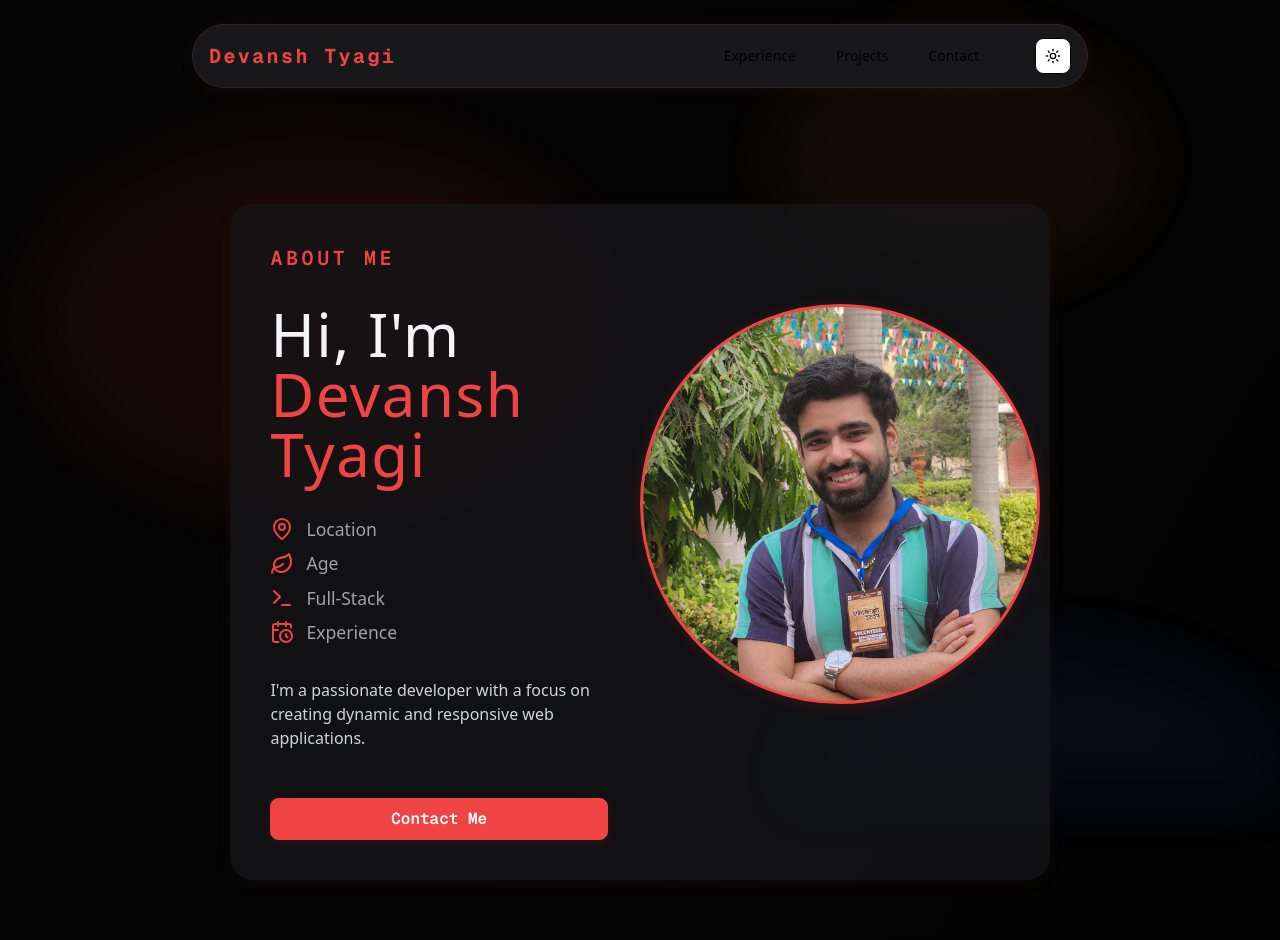
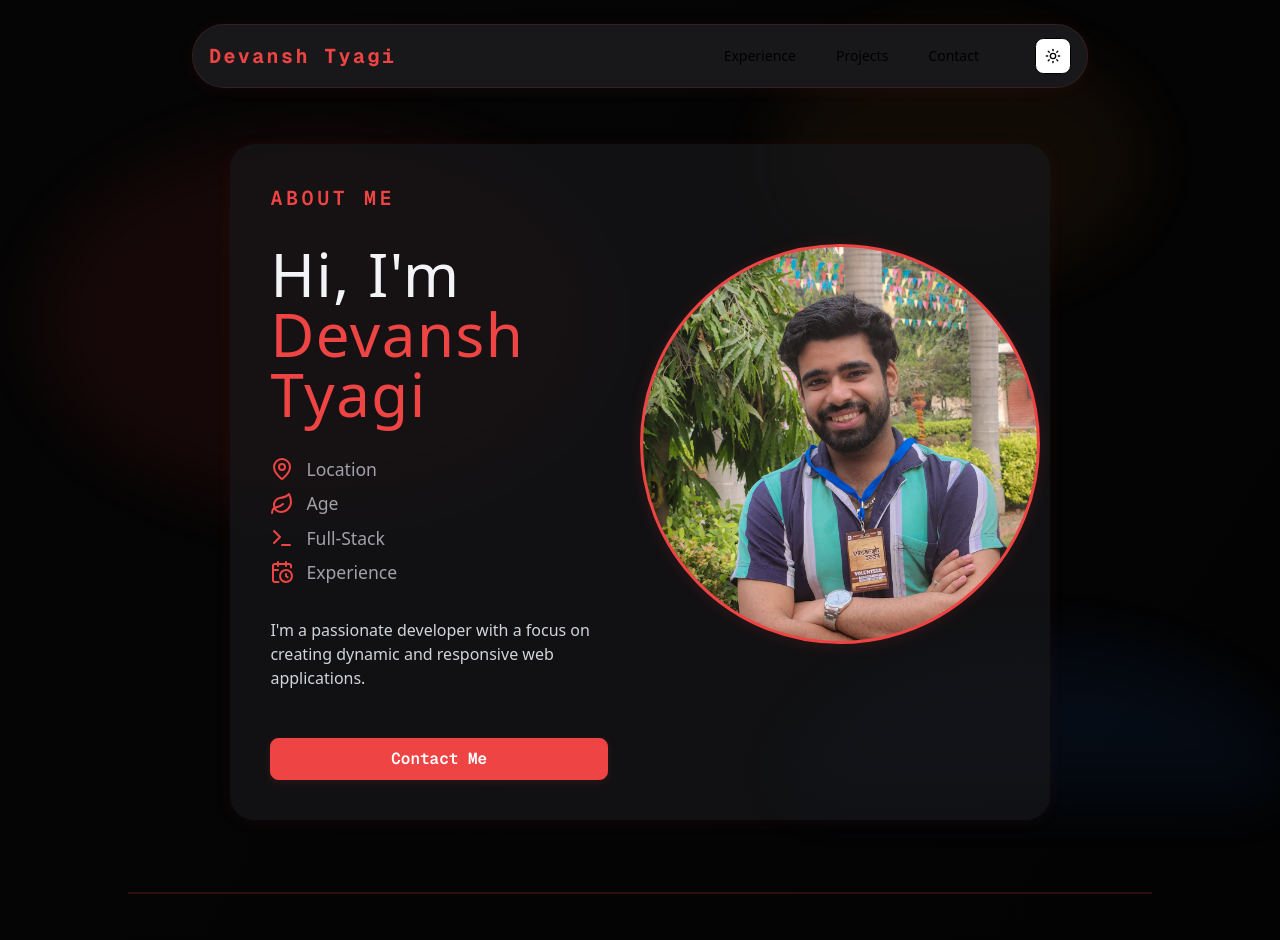
Before and after one commit to devanshtyagi26/My-Portfolio, a Next.js app: page / in a window 1280 px wide. Shown: the top 940 px of the page. Built offline with nearby package versions, Linux system fonts and the light colour scheme.

Commit message:
Fixed top margin

```diff
--- a/src/app/page.js
+++ b/src/app/page.js
@@ -9,16 +9,27 @@ const ACCENT_COLOR = "#EF4444";
 const FONT_FAMILY_FIRA =
   "var(--font-geist-mono), 'Geist Mono', 'Fira Mono', 'Menlo', monospace";
 
+const hrStyle = {
+  border: "none",
+  borderTop: `2px solid ${ACCENT_COLOR}`,
+  opacity: 0.18,
+  margin: "1rem 0",
+  width: "100%",
+};
+
 export default function Home() {
   return (
-    <div className="flex flex-col justify-center items-center gap-14 mt-35 w-[80%] relative">
+    <div className="flex flex-col justify-center items-center gap-14 mt-20 w-[80%] relative">
       <AboutMe />
+      <hr style={hrStyle} />
       <div className="grid grid-cols-1 gap-8 w-[80%]">
         <Experience />
       </div>
+      <hr style={hrStyle} />
       <div className="grid grid-cols-1 gap-8 w-[80%]">
         <CurrentTech />
       </div>
+      <hr style={hrStyle} />
       <div className="grid grid-cols-1 gap-8 w-[80%]">
         <p
           className="text-xl font-semibold mb-5 font-geist-mono uppercase tracking-widest"
@@ -34,6 +45,7 @@ export default function Home() {
           <ProjectCard key={project.id} project={project} />
         ))}
       </div>
+      <hr style={hrStyle} />
       <div className="grid grid-cols-1 gap-8 w-[80%]">
         <Education />
       </div>
```
